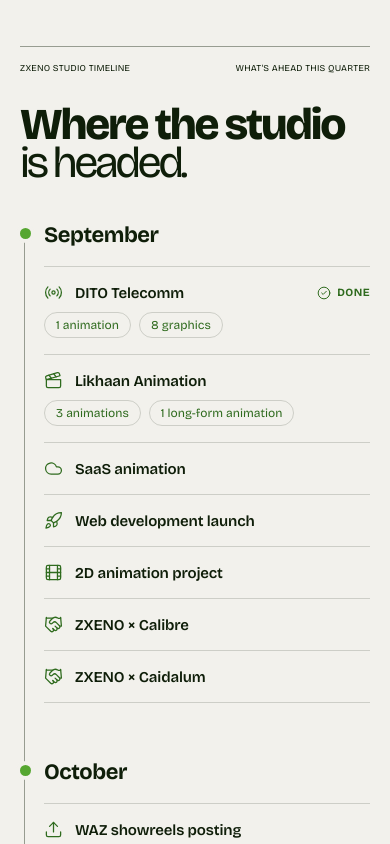
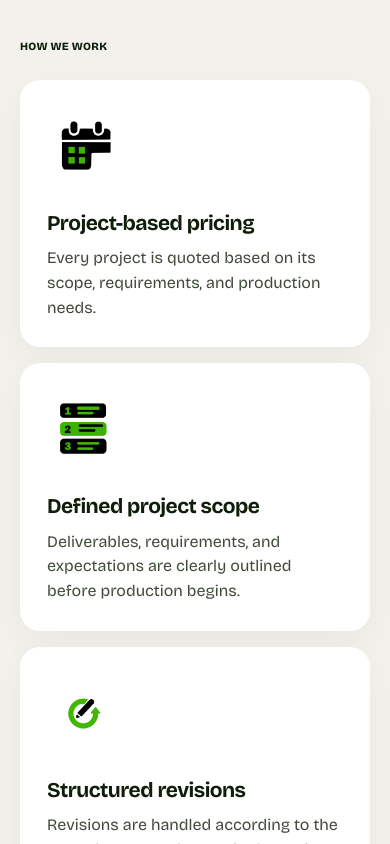
Before and after one commit to akiakyo/zxenostudio.com, a React (Vite) app: page / in a window 390 px wide. Shown: the part 2340-3184 px from the top of the page. Built offline with nearby package versions, Linux system fonts and the light colour scheme.

Commit message:
Remove the timeline section from the home page

```diff
--- a/src/App.tsx
+++ b/src/App.tsx
@@ -17,7 +17,6 @@
   PageHeading,
   ServiceDirectory,
   HomeOverview,
-  Timeline,
   QuickLinks,
   ProjectApproach,
   Pricing,
@@ -53,7 +52,6 @@
           <>
             <Hero />
             <HomeOverview />
-            <Timeline />
             <ProjectApproach />
             <QuickLinks />
           </>
--- a/src/components/Pages.tsx
+++ b/src/components/Pages.tsx
@@ -17,20 +17,10 @@
   ChartNoAxesCombined,
   Monitor,
   Box,
-  CheckCircle2,
-  Radio,
-  Cloud,
-  Film,
-  Handshake,
-  Upload,
-  Music,
-  Building2,
-  Drama,
   FolderOpen,
   Users,
   Layers,
   Wallet,
-  type LucideIcon,
 } from "lucide-react";
 export const disciplines = [
   {
@@ -190,116 +180,6 @@
     </>
   );
 }
-// What the studio has lined up this quarter, month by month.
-const timelineData: {
-  month: string;
-  items: {
-    title: string;
-    icon: LucideIcon;
-    done?: boolean;
-    details?: string[];
-  }[];
-}[] = [
-  {
-    month: "September",
-    items: [
-      {
-        title: "DITO Telecomm",
-        icon: Radio,
-        done: true,
-        details: ["1 animation", "8 graphics"],
-      },
-      {
-        title: "Likhaan Animation",
-        icon: Clapperboard,
-        details: ["3 animations", "1 long-form animation"],
-      },
-      { title: "SaaS animation", icon: Cloud },
-      { title: "Web development launch", icon: Rocket },
-      { title: "2D animation project", icon: Film },
-      { title: "ZXENO × Calibre", icon: Handshake },
-      { title: "ZXENO × Caidalum", icon: Handshake },
-    ],
-  },
-  {
-    month: "October",
-    items: [
-      { title: "WAZ showreels posting", icon: Upload },
-      { title: "Aurora Music Festival — Alabang prep", icon: Music },
-    ],
-  },
-  {
-    month: "November",
-    items: [
-      {
-        title: "Aurora Music Festival",
-        icon: Music,
-        details: ["Around Nov 26"],
-      },
-    ],
-  },
-  {
-    month: "December",
-    items: [
-      { title: "Municipality project", icon: Building2 },
-      { title: "University of Perps Theater Play × ZXENO", icon: Drama },
-    ],
-  },
-];
-export function Timeline() {
-  return (
-    <section
-      className="timeline"
-      data-tone="paper"
-      aria-labelledby="timeline-title"
-    >
-      <div className="section-top eyebrow">
-        <span>ZXENO Studio timeline</span>
-        <span>What's ahead this quarter</span>
-      </div>
-      <h2 id="timeline-title">
-        Where the studio
-        <br />
-        <span className="accent">is headed.</span>
-      </h2>
-      <div className="timeline-rail">
-        {timelineData.map((month) => (
-          <div className="timeline-month" key={month.month}>
-            <div className="timeline-marker">
-              <span className="timeline-dot" aria-hidden="true" />
-              <span className="timeline-month-label">{month.month}</span>
-            </div>
-            <ul className="timeline-items">
-              {month.items.map((item) => (
-                <li key={item.title}>
-                  <div className="timeline-item-head">
-                    <span className="timeline-item-title">
-                      <item.icon aria-hidden="true" />
-                      {item.title}
-                    </span>
-                    {item.done && (
-                      <span className="timeline-done">
-                        <CheckCircle2 aria-hidden="true" />
-                        Done
-                      </span>
-                    )}
-                  </div>
-                  {item.details && (
-                    <ul className="timeline-details">
-                      {item.details.map((detail) => (
-                        <li key={detail}>{detail}</li>
-                      ))}
-                    </ul>
-                  )}
-                </li>
-              ))}
-            </ul>
-          </div>
-        ))}
-      </div>
-    </section>
-  );
-}
 const quickLinks = [
   {
     label: "Work",
--- a/src/reveal.ts
+++ b/src/reveal.ts
@@ -7,7 +7,6 @@
   ".about h2",
   ".work-title h2",
   ".team-heading h2",
-  ".timeline h2",
 ];
 
 const FADES = [
@@ -21,7 +20,6 @@
   ".team-heading p",
   ".team-member",
   ".service",
-  ".timeline-month",
   ".quick-link",
   ".contact-title",
   ".contact-bottom > *",
--- a/src/style.css
+++ b/src/style.css
@@ -2081,157 +2081,6 @@
 .audiences p {
   line-height: 1.6;
 }
-.timeline {
-  padding: 100px var(--gutter);
-  background: var(--surface);
-  border-top: 1px solid var(--rule-soft);
-}
-.timeline h2 {
-  font-size: clamp(44px, 7vw, 96px);
-  letter-spacing: -0.05em;
-  margin: 45px 0 60px;
-}
-/* A rail, not a grid of cards: one connecting line down the left with a dot
-   per month, list rows (matching .team-member's convention) rather than
-   bordered/shadowed boxes for each project. */
-.timeline-rail {
-  position: relative;
-  max-width: 760px;
-  padding-left: 32px;
-}
-.timeline-rail:before {
-  content: "";
-  position: absolute;
-  left: 4px;
-  top: 8px;
-  bottom: 8px;
-  width: 1px;
-  background: var(--rule);
-}
-.timeline-month {
-  position: relative;
-  margin-bottom: 56px;
-}
-.timeline-month:last-child {
-  margin-bottom: 0;
-}
-.timeline-marker {
-  display: flex;
-  align-items: center;
-  margin-bottom: 18px;
-}
-.timeline-dot {
-  position: absolute;
-  left: -32px;
-  top: 6px;
-  width: 11px;
-  height: 11px;
-  border-radius: 50%;
-  background: var(--brand);
-  box-shadow: 0 0 0 4px var(--surface);
-  transition: transform 0.4s var(--ease);
-}
-.timeline-month-label {
-  font-family: "Bricolage Grotesque", sans-serif;
-  font-weight: 700;
-  font-size: 22px;
-  letter-spacing: -0.02em;
-}
-.timeline-items {
-  list-style: none;
-  margin: 0;
-  padding: 0;
-  border-top: 1px solid var(--rule-soft);
-}
-.timeline-items > li {
-  padding: 16px 0;
-  border-bottom: 1px solid var(--rule-soft);
-  transition:
-    background 0.25s,
-    padding 0.25s;
-}
-.timeline-items > li:hover {
-  background: var(--brand-soft);
-  padding-left: 12px;
-  padding-right: 12px;
-}
-.timeline-item-head {
-  display: flex;
-  align-items: center;
-  justify-content: space-between;
-  gap: 12px;
-  font-size: 16px;
-  font-weight: 600;
-  letter-spacing: -0.01em;
-}
-.timeline-item-title {
-  display: inline-flex;
-  align-items: center;
-  gap: 12px;
-}
-.timeline-item-title .lucide {
-  flex: none;
-  width: 19px;
-  height: 19px;
-  stroke-width: 1.6;
-  color: var(--brand-deep);
-}
-.timeline-done {
-  display: inline-flex;
-  align-items: center;
-  gap: 6px;
-  flex: none;
-  font-size: 11px;
-  font-weight: 700;
-  text-transform: uppercase;
-  letter-spacing: 0.04em;
-  color: var(--brand-deep);
-}
-.timeline-done .lucide {
-  width: 14px;
-  height: 14px;
-}
-.timeline-details {
-  list-style: none;
-  display: flex;
-  flex-wrap: wrap;
-  gap: 8px;
-  margin: 10px 0 0;
-  padding: 0;
-}
-.timeline-details li {
-  font-size: 12px;
-  line-height: 1;
-  padding: 6px 11px;
-  border: 1px solid var(--rule-soft);
-  border-radius: 999px;
-  color: var(--brand-deep);
-}
-/* Reveal handles the fade/slide-up (see reveal.ts); the dot gets a little
-   extra pop of its own as each month settles into place. */
-.timeline-month.reveal-fade .timeline-dot {
-  transform: scale(0.3);
-}
-.timeline-month.reveal-fade.is-in .timeline-dot {
-  transform: scale(1);
-}
-@media (max-width: 640px) {
-  .timeline {
-    padding: 70px var(--gutter);
-  }
-  .timeline h2 {
-    margin: 30px 0 40px;
-  }
-  .timeline-rail {
-    padding-left: 24px;
-  }
-  .timeline-dot {
-    left: -24px;
-  }
-  .timeline-item-head {
-    font-size: 15px;
-  }
-}
 .quick-links {
   padding: 90px var(--gutter) 110px;
   background: var(--surface);
```
